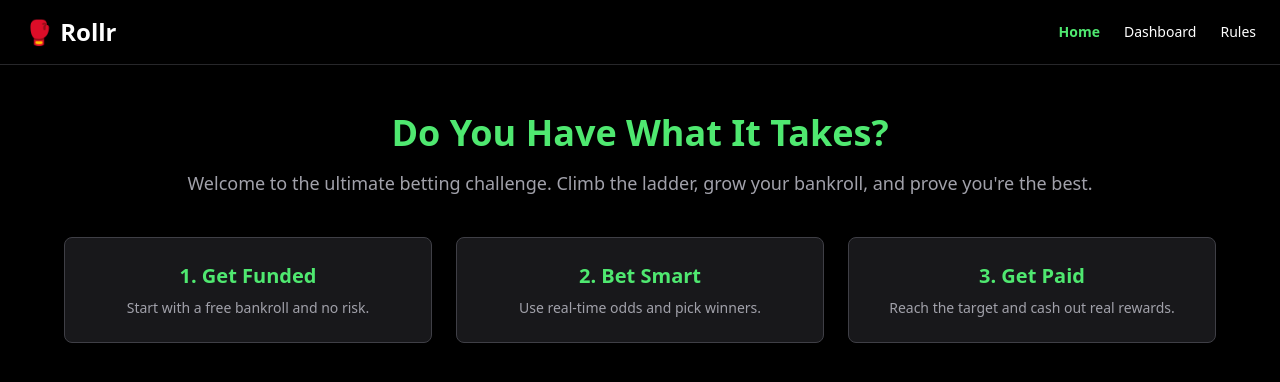
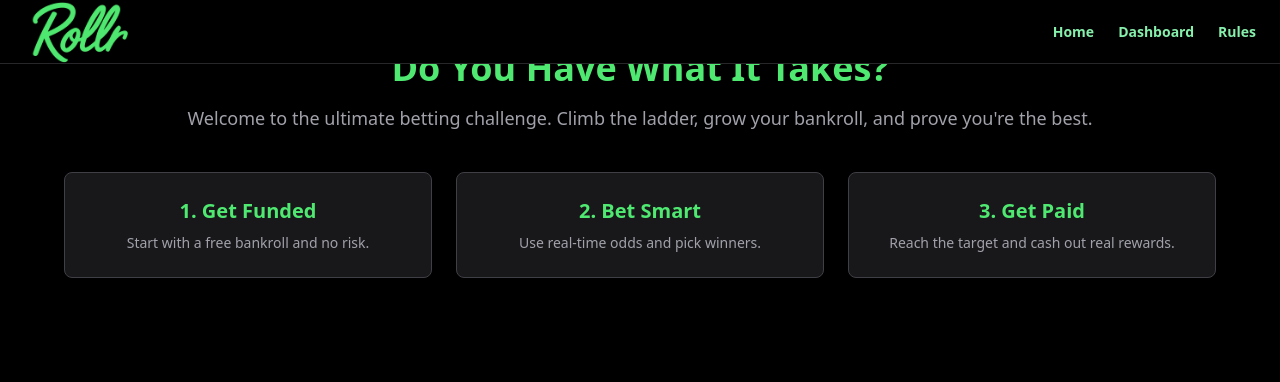
Before and after one commit to chipotleman/fundedfinal, a Next.js app: page /home in a window 1280 px wide. Shown: the top 382 px of the page. Built offline with nearby package versions, Linux system fonts and the light colour scheme.

Commit message:
Update TopNavBar.js

```diff
--- a/components/TopNavBar.js
+++ b/components/TopNavBar.js
@@ -1,24 +1,17 @@
 import Link from 'next/link';
-import { useRouter } from 'next/router';
+import Image from 'next/image';
 
 export default function TopNavbar() {
-  const router = useRouter();
-
-  const linkClass = (path) =>
-    router.pathname === path
-      ? 'text-[#4fe870] font-bold'
-      : 'text-white hover:text-[#4fe870]';
-
   return (
-    <nav className="sticky top-0 z-50 bg-black border-b border-zinc-800 px-6 py-4 flex items-center justify-between">
-      <Link href="/" className="text-2xl text-white font-bold">
-        🥊 Rollr
+    <div className="fixed top-0 left-0 right-0 z-50 bg-black border-b border-zinc-800 h-16 flex items-center justify-between px-6">
+      <Link href="/home" className="flex items-center space-x-2">
+        <Image src="/rollr-logo.png" alt="Rollr" width={110} height={30} />
       </Link>
-      <div className="space-x-6 text-sm">
-        <Link href="/home" className={linkClass('/home')}>Home</Link>
-        <Link href="/dashboard" className={linkClass('/dashboard')}>Dashboard</Link>
-        <Link href="/rules" className={linkClass('/rules')}>Rules</Link>
+      <div className="flex space-x-6 text-green-300 font-semibold text-sm">
+        <Link href="/home" className="hover:text-[#4fe870] transition">Home</Link>
+        <Link href="/dashboard" className="hover:text-[#4fe870] transition">Dashboard</Link>
+        <Link href="/rules" className="hover:text-[#4fe870] transition">Rules</Link>
       </div>
-    </nav>
+    </div>
   );
 }
```
